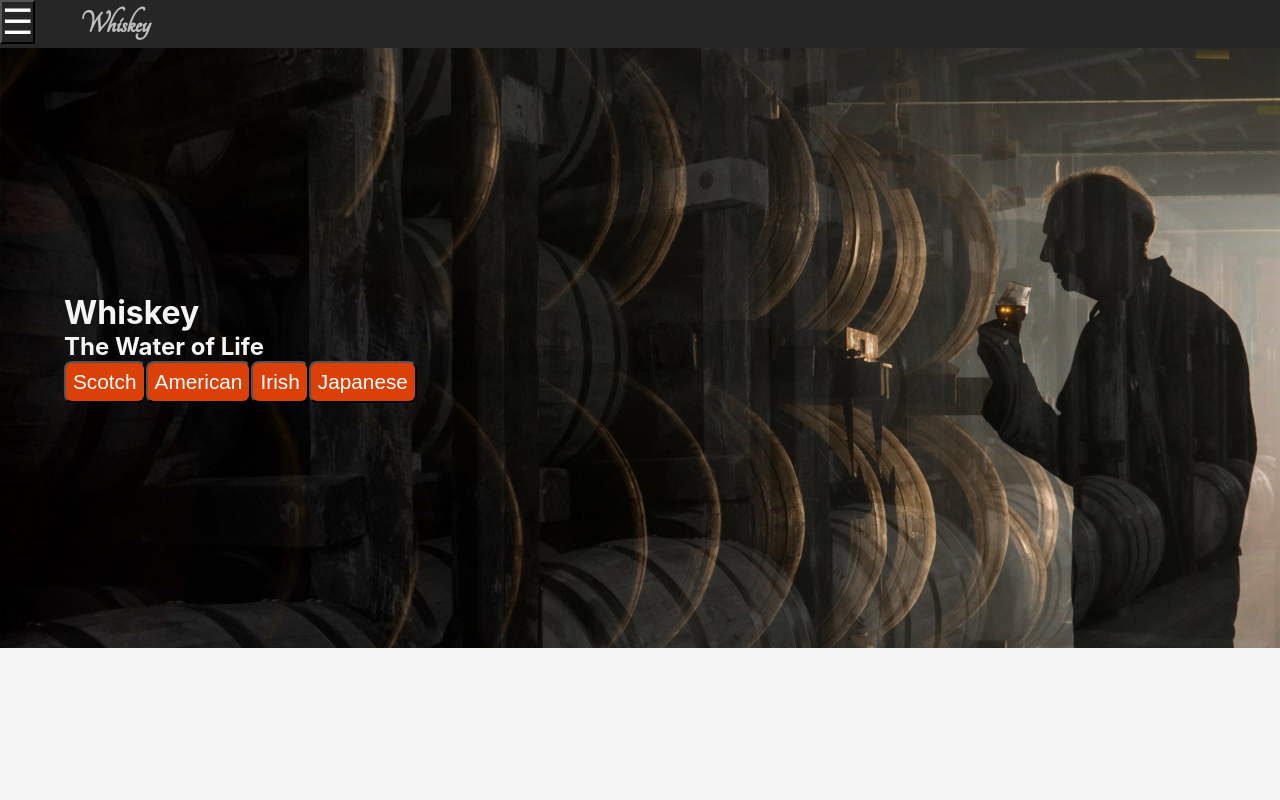
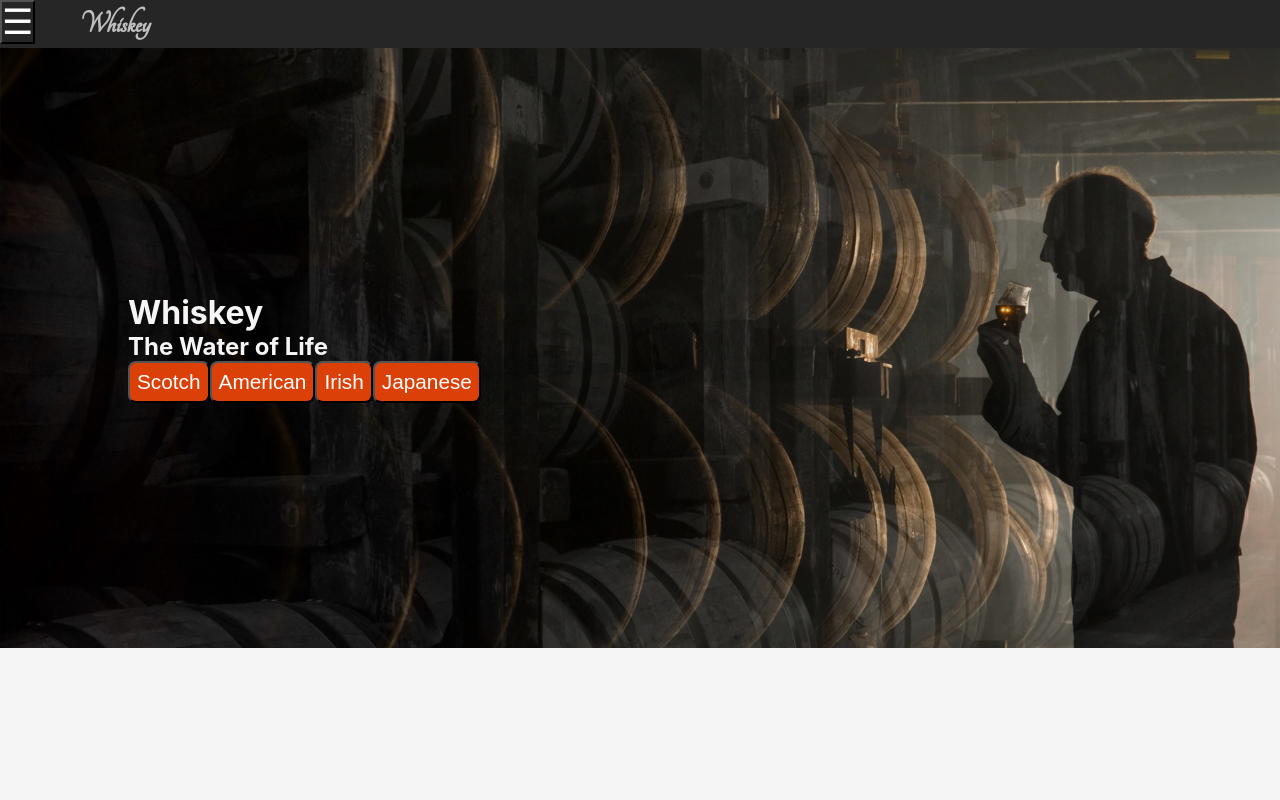
Before and after one commit to Sucharski90/Scotch-select, a React (Create React App) app: page /home in a window 1280 px wide. Shown: the top 800 px of the page. Built offline with nearby package versions, Linux system fonts and the light colour scheme.

Commit message:
added spring

```diff
--- a/package.json
+++ b/package.json
@@ -6,7 +6,8 @@
     "react": "^16.7.0",
     "react-dom": "^16.7.0",
     "react-router-dom": "^4.3.1",
-    "react-scripts": "2.1.3"
+    "react-scripts": "2.1.3",
+    "react-spring": "^8.0.14"
   },
   "scripts": {
     "start": "react-scripts start",
--- a/src/App.css
+++ b/src/App.css
@@ -7,6 +7,7 @@
 * {
   margin: 0;
   padding: 0;
+  box-sizing: border-box;
 }
 .header {
   background-color: var(--black);
@@ -49,8 +50,9 @@
 
 
 .hero-text {
-  padding-left: 5%;
+  padding-left: 20%;
   color: whitesmoke;
+  width: 50vw;
 }
 .hero-text button {
   color: white;
@@ -180,8 +182,9 @@
   flex-wrap: wrap;
   justify-content: center;
   position: relative;
-  min-height: 100vh;
+  height: 720px;
   width: 85%;
+  overflow: scroll;
   background-image: linear-gradient(to bottom, #75dbff, #a9e0ff, #cfe6ff, #eaefff, #fafafa);
 }
 .results {
--- a/src/Components/Home.jsx
+++ b/src/Components/Home.jsx
@@ -1,5 +1,6 @@
 import React, { Component } from "react";
 import { Link } from 'react-router-dom';
+import { Spring } from 'react-spring/renderprops';
 import Footer from './Footer';
 
 
@@ -10,6 +11,13 @@ export default class Home extends Component {
             {/* hero image */}
             <div className='hero'>
             {/* hero text */}
+            <Spring
+                from={{opacity: 0}}
+                to={{ opacity: 1}}
+                config={{ delay: 2000, duration: 1000 }}
+                >
+                {props => (
+                <div style={props}>
                     <div className='hero-text'>
                 <h1>Whiskey</h1>
                 <h2>The Water of Life</h2>
@@ -29,6 +37,10 @@ export default class Home extends Component {
                     <button>Japanese</button>
                 </Link>
                 </div>
+            </div>
+                )}
+
+            </Spring>
             </div>
 
             {/* section under hero */}
```
Also changed, not shown: 1 other file (tests, documents, lock files or other folders). Lines whose indentation alone changed are shown as unchanged.
